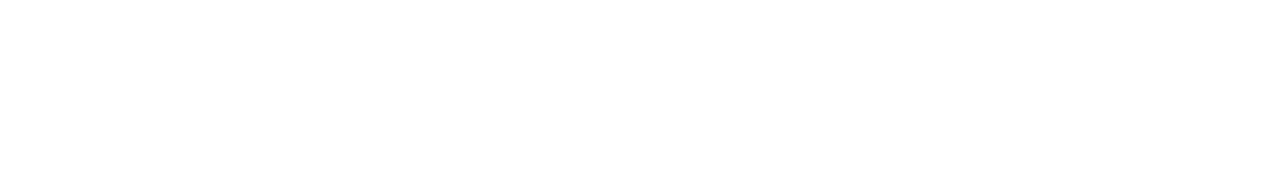
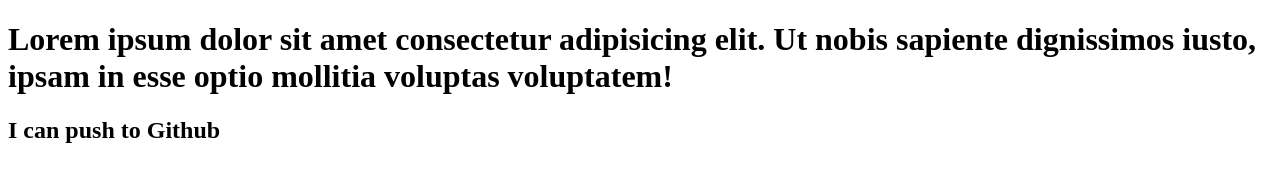
Before and after one commit to KalimUllah7152/mySecondRepo, a plain HTML site: page index.html in a window 1280 px wide. Drawn offline with Linux system fonts and the light colour scheme.

Commit message:
added header

```diff
--- a/index.html
+++ b/index.html
@@ -8,5 +8,12 @@
 </head>
 <body>
 
+
+
+    <h1>Lorem ipsum dolor sit amet consectetur adipisicing elit. Ut nobis sapiente dignissimos iusto, ipsam in esse optio mollitia voluptas voluptatem!</h1>
+    <h2>I can push to Github</h2>
+
+
+
 </body>
 </html>
```
